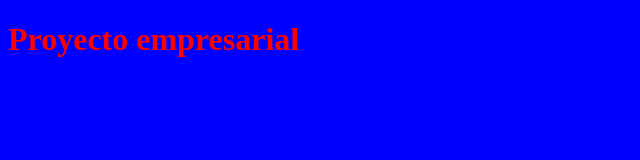
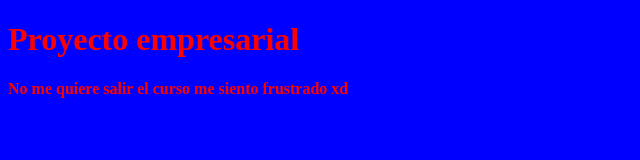
Before and after one commit to nicoseba/CursoGit, a plain HTML site: page index.html in a window 1280 px wide. Shown: the whole page, without its empty margins (0-640 px from the left). Drawn offline with Linux system fonts and the light colour scheme.

Commit message:
Add parrafo

```diff
--- a/index.html
+++ b/index.html
@@ -9,5 +9,6 @@
 </head>
 <body>
   <h1>Proyecto empresarial</h1>
+  <p>No me quiere salir el curso me siento frustrado xd</p>
 </body>
 </html>
```
